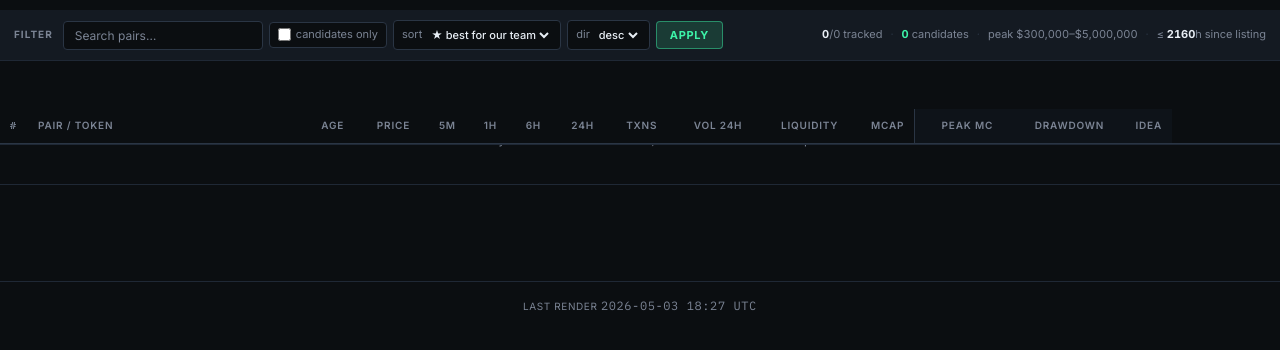
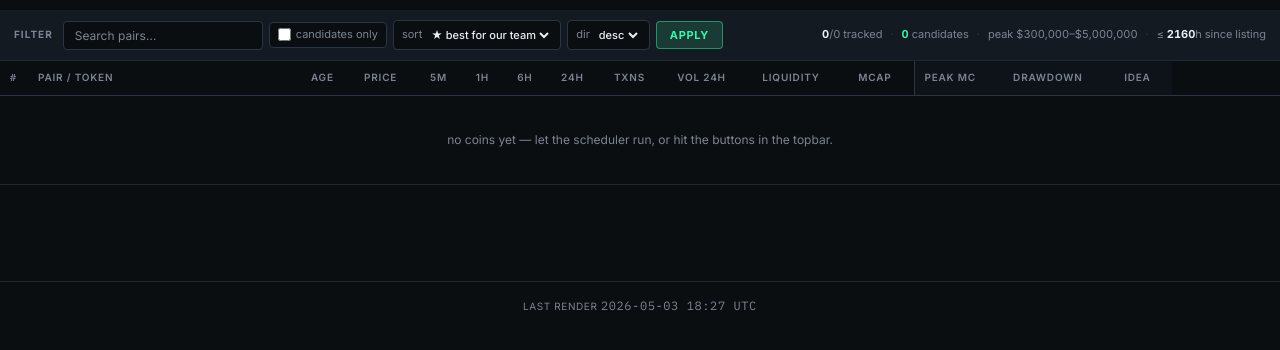
Before and after one commit to JasoSimmons/scrape-coins, a FastAPI app: page / in a window 1280 px wide. Shown: the part 48-398 px from the top of the page. Run offline with FastAPI, Linux system fonts and the light colour scheme; data that the repository does not hold is empty.

Commit message:
fix(ui): stop table header/body overlap — inner x-scroll + static thead
overflow-x on the table wrapper creates a scrollport that breaks sticky thead
and mis-stacks rows in WebKit/Chromium; move horizontal scroll to an inner div
and use a normal-flow header row.

Co-authored-by: Cursor <cursoragent@cursor.com>

```diff
--- a/src/scrape_coins/web/static/style.css
+++ b/src/scrape_coins/web/static/style.css
@@ -326,10 +326,19 @@ main {
 /* ---------- Pair table (DexScreener-like) ---------- */
 
 .ds-table-wrap {
-  overflow-x: auto;
+  overflow: visible;
   background: var(--ds-bg);
   border: none;
   border-bottom: 1px solid var(--ds-border);
+}
+
+/* Horizontal scroll only — avoids making the table a nested vertical scrollport, which breaks
+   `position: sticky` on thead and causes header/body overlap in several browsers. */
+.ds-table-x-scroll {
+  width: 100%;
+  overflow-x: auto;
+  overflow-y: visible;
+  overscroll-behavior-x: contain;
 }
 
 .ds-table {
@@ -341,8 +350,9 @@ main {
 }
 
 .ds-table thead {
+  /* keep above body rows without sticky (see thead th below) */
   position: relative;
-  z-index: 20;
+  z-index: 2;
 }
 
 .ds-table thead th {
@@ -355,14 +365,12 @@ main {
   padding: 10px;
   text-align: left;
   border-bottom: 1px solid var(--ds-border-strong);
-  position: sticky;
-  top: 48px;
-  z-index: 25;
+  /* Static header: sticky + overflow-x wrappers caused thead/tbody overlap in Chrome/Safari. */
+  position: static;
   white-space: nowrap;
-  box-shadow: 0 1px 0 var(--ds-border);
+  box-shadow: none;
 }
 
-.ds-table tbody td {
   padding: 6px 10px;
   border-bottom: 1px solid var(--ds-border-soft);
   vertical-align: middle;
@@ -425,9 +433,7 @@ main {
 }
 
 .ds-table thead th.meta-col-first {
-  box-shadow:
-    inset 1px 0 0 var(--ds-border-strong),
-    0 1px 0 var(--ds-border);
+  box-shadow: inset 1px 0 0 var(--ds-border-strong);
 }
 
 .ds-table tbody tr.ds-row:hover td.meta-col {
--- a/src/scrape_coins/web/templates/index.html
+++ b/src/scrape_coins/web/templates/index.html
@@ -63,6 +63,8 @@
   </section>
 
   <section class="ds-table-wrap">
+    {# Inner horizontal scroll keeps thead out of an overflow scrollport so rows don't overlap headers. #}
+    <div class="ds-table-x-scroll">
     <table class="ds-table">
       <thead>
         <tr>
@@ -145,5 +147,6 @@
         {% endfor %}
       </tbody>
     </table>
+    </div>
   </section>
 {% endblock %}
```
